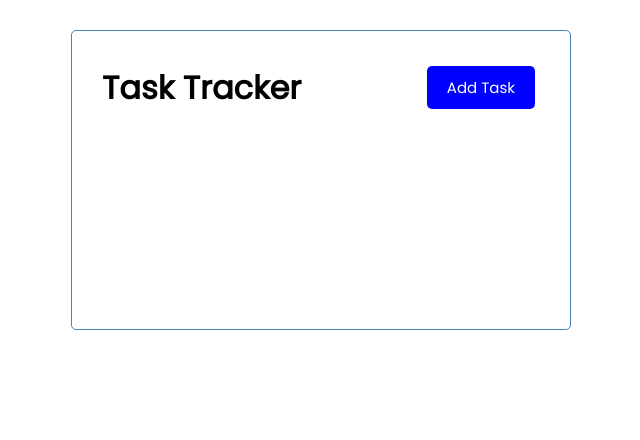
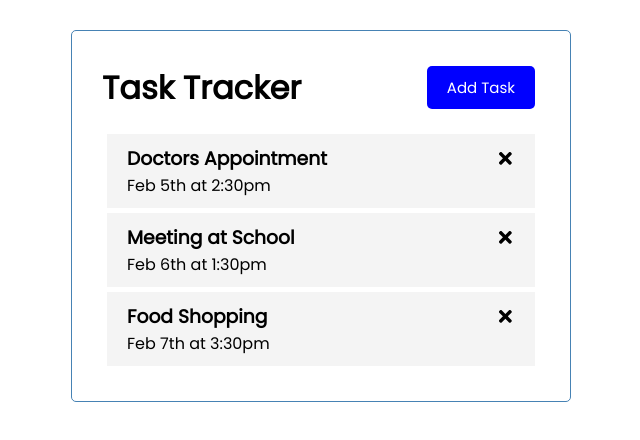
Before and after one commit to sebasmoles/task-tracker-react, a React (Create React App) app: page / in a window 1280 px wide. Shown: the top 440 px of the page, without its empty margins (319-959 px from the left). Built offline with nearby package versions, Linux system fonts and the light colour scheme.

Commit message:
add tasks elements

```diff
--- a/package.json
+++ b/package.json
@@ -8,6 +8,7 @@
     "@testing-library/user-event": "^13.5.0",
     "react": "^17.0.2",
     "react-dom": "^17.0.2",
+    "react-icons": "^4.3.1",
     "react-scripts": "5.0.0",
     "web-vitals": "^2.1.3"
   },
--- a/src/App.js
+++ b/src/App.js
@@ -1,9 +1,32 @@
+import { useState } from "react";
 import Header from "./components/Header";
+import Tasks from "./components/Tasks";
 
 function App() {
+  const [tasks, setTasks] = useState([
+    {
+      "id": 1,
+      "text": "Doctors Appointment",
+      "day": "Feb 5th at 2:30pm",
+      "reminder": true
+    },
+    {
+      "id": 2,
+      "text": "Meeting at School",
+      "day": "Feb 6th at 1:30pm",
+      "reminder": true
+    },
+    {
+      "id": 3,
+      "text": "Food Shopping",
+      "day": "Feb 7th at 3:30pm",
+      "reminder": false
+    }
+  ]);
   return (
     <div className='container'>
       <Header />
+      <Tasks tasks={tasks} />
     </div>
   );
 }
--- a/src/components/Button.jsx
+++ b/src/components/Button.jsx
@@ -1,8 +1,8 @@
 import React from 'react';
 import PropTypes from 'prop-types';
 
-const Button = ({ color, text }) => {
-  return <button style={{ backgroundColor: color }} className='btn'>{ text }</button>
+const Button = ({ color, text, onClick }) => {
+  return <button onClick={onClick} style={{ backgroundColor: color }} className='btn'>{ text }</button>
 };
 
 Button.defaultProps = {
@@ -11,8 +11,9 @@
 }
 
 Button.propTypes = {
-    text: PropTypes.string.isRequired,
-    color: PropTypes.string.isRequired
+    text: PropTypes.string,
+    color: PropTypes.string,
+    onClick: PropTypes.func.isRequired,
 }
 
 export default Button;
--- a/src/components/Header.jsx
+++ b/src/components/Header.jsx
@@ -3,12 +3,16 @@
 import Button from './Button';
 
 const Header = ({ title }) => {
-  return (
-      <header className='header'>
-        <h1>{ title }</h1>
-        <Button color='blue' text='Add Task' />
-      </header>
-  );
+    const onClick = () => {
+        console.log('Click');
+    }
+
+    return (
+        <header className='header'>
+            <h1>{ title }</h1>
+            <Button color='blue' text='Add Task' onClick={onClick} />
+        </header>
+    );
 };
 
 Header.defaultProps = {
--- /dev/null
+++ b/src/components/Task.jsx
@@ -0,0 +1,13 @@
+import React from 'react';
+import { FaTimes } from 'react-icons/fa';
+
+const Task = ({ task }) => {
+  return (
+    <div className='task'>
+        <h3>{ task.text }  <FaTimes className='fa-times' /></h3>
+        <p>{ task.day }</p>
+    </div>
+  )
+};
+
+export default Task;
--- /dev/null
+++ b/src/components/Tasks.jsx
@@ -0,0 +1,14 @@
+import React from 'react';
+import Task from './Task';
+
+const Tasks = ({ tasks }) => {
+  return (
+    <div>
+        {tasks.map(task => (
+            <Task task={task} key={task.id} />
+        ))}
+    </div>
+  )
+};
+
+export default Tasks;
--- a/src/index.css
+++ b/src/index.css
@@ -71,6 +71,10 @@
   justify-content: space-between;
 }
 
+.fa-times:hover {
+  color: blue;
+}
+
 .add-form {
   margin-bottom: 40px;
 }
```
Also changed, not shown: 1 other file (tests, documents, lock files or other folders).
